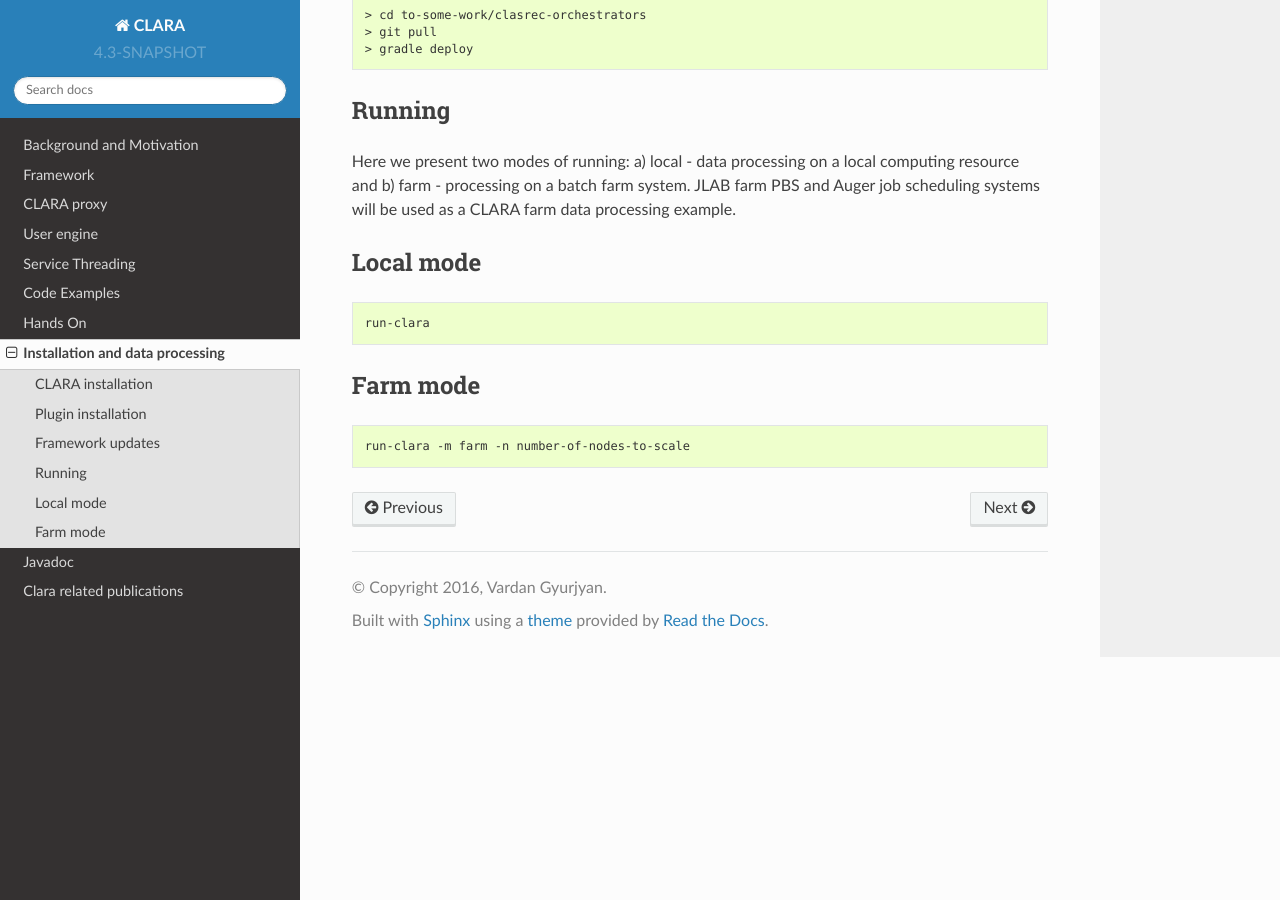
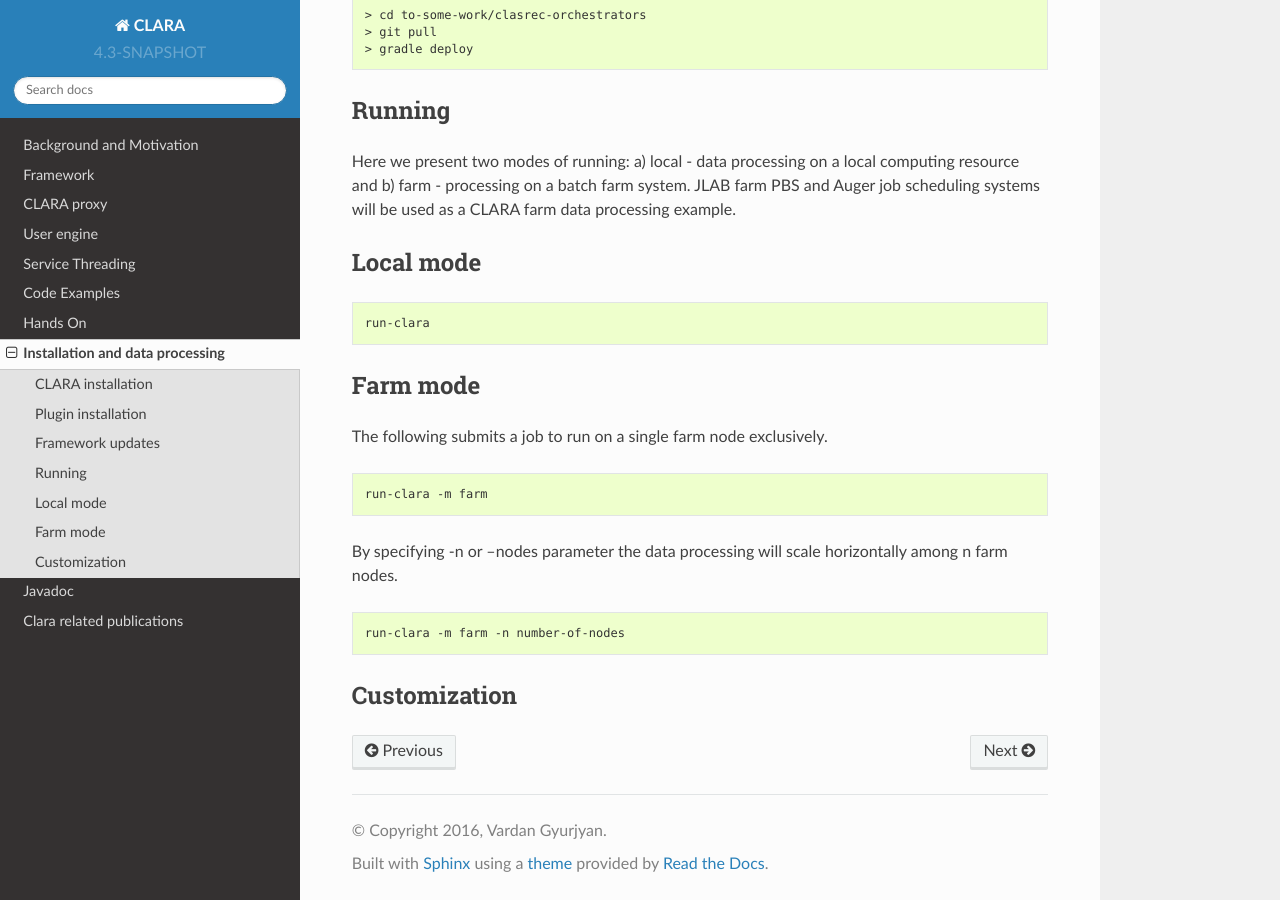
Before and after one commit to JeffersonLab/clara-docs, a Sphinx documentation site: the page built from source/installation-running.rst, in a window 1280 px wide and 900 px high, scrolled down 2378 px. Built offline with Sphinx 7.4.7 and the Read the Docs theme 2.0.0, drawn with Linux system fonts in a browser that asks for light colours.

Commit message:
- installation instructions

```diff
--- a/source/installation-running.rst
+++ b/source/installation-running.rst
@@ -2,6 +2,7 @@
 *************
 Installation and data processing
 *************
+
 Installation and data processing instructions are presented for the Clara Java binding and for the JLAB CLAS12 services plugin.
 
 Before starting installation set the following env variables:
@@ -134,6 +135,17 @@
 Farm mode
 ==========
 
+The following submits a job to run on a single farm node exclusively.
+
 .. code-block:: console
 
-    run-clara -m farm -n number-of-nodes-to-scale
+    run-clara -m farm
+
+By specifying -n or --nodes parameter the data processing will scale horizontally among n farm nodes.
+
+.. code-block:: console
+
+    run-clara -m farm -n number-of-nodes
+
+Customization
+=============
```
